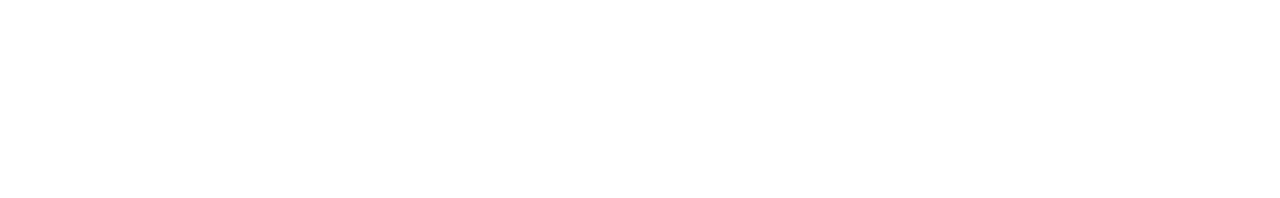
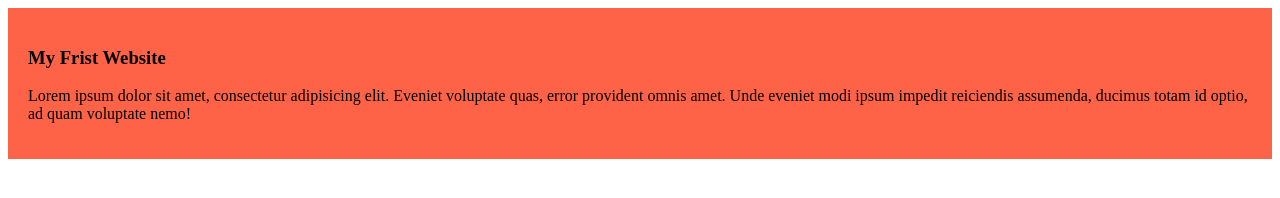
Before and after one commit to rahulhasanminhaj/My-Frist-Website, a plain HTML site: page index.html in a window 1280 px wide. Drawn offline with Linux system fonts and the light colour scheme.

Commit message:
added the first blog

```diff
--- /dev/null
+++ b/Style/bolg.css
@@ -0,0 +1,4 @@
+div{
+background-color: tomato;
+padding: 20px;
+}
--- a/index.html
+++ b/index.html
@@ -4,8 +4,15 @@
     <meta charset="UTF-8">
     <meta name="viewport" content="width=device-width, initial-scale=1.0">
     <title>My-Frist-Website</title>
+    <link rel="stylesheet" href="Style/bolg.css">
 </head>
 <body>
+    <div>
+    <h3> My Frist Website </h3>
+    <p>Lorem ipsum dolor sit amet, consectetur adipisicing elit. Eveniet voluptate quas, error provident omnis amet. Unde eveniet modi ipsum impedit reiciendis assumenda, ducimus totam id optio, ad quam voluptate nemo!</p>
+
+
+    </div>
 
 </body>
 </html>
```
